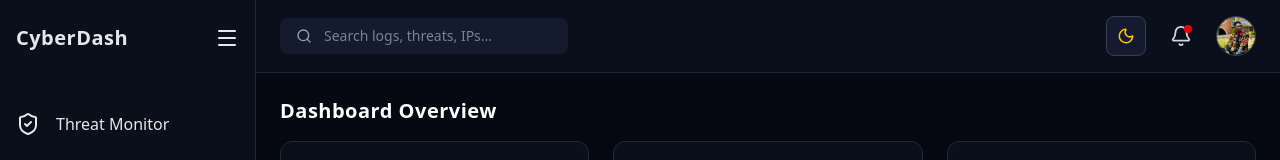
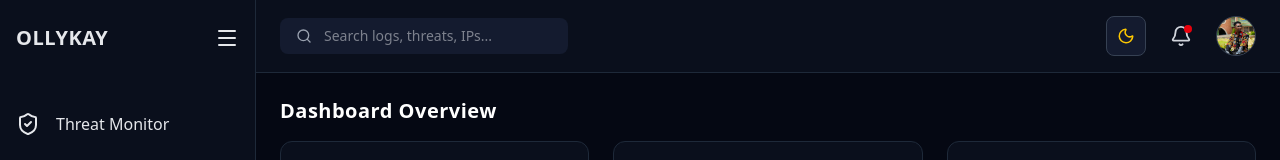
Before and after one commit to ollykay1/Cybersecurity-dashboard, a React (Vite) app: page / in a window 1280 px wide. Shown: the top 160 px of the page. Built offline with nearby package versions, Linux system fonts and the light colour scheme.

Commit message:
final commit

```diff
--- a/src/components/Sidebar.jsx
+++ b/src/components/Sidebar.jsx
@@ -31,7 +31,7 @@ const Sidebar = () => {
       {/* Sidebar Top */}
       <div className="flex items-center justify-between px-4 py-6">
         <h1 className={`text-xl font-bold tracking-wide ${!open && "hidden"}`}>
-          CyberDash
+          OLLYKAY
         </h1>
         <Menu className="cursor-pointer" onClick={() => setOpen(!open)} />
       </div>
```
